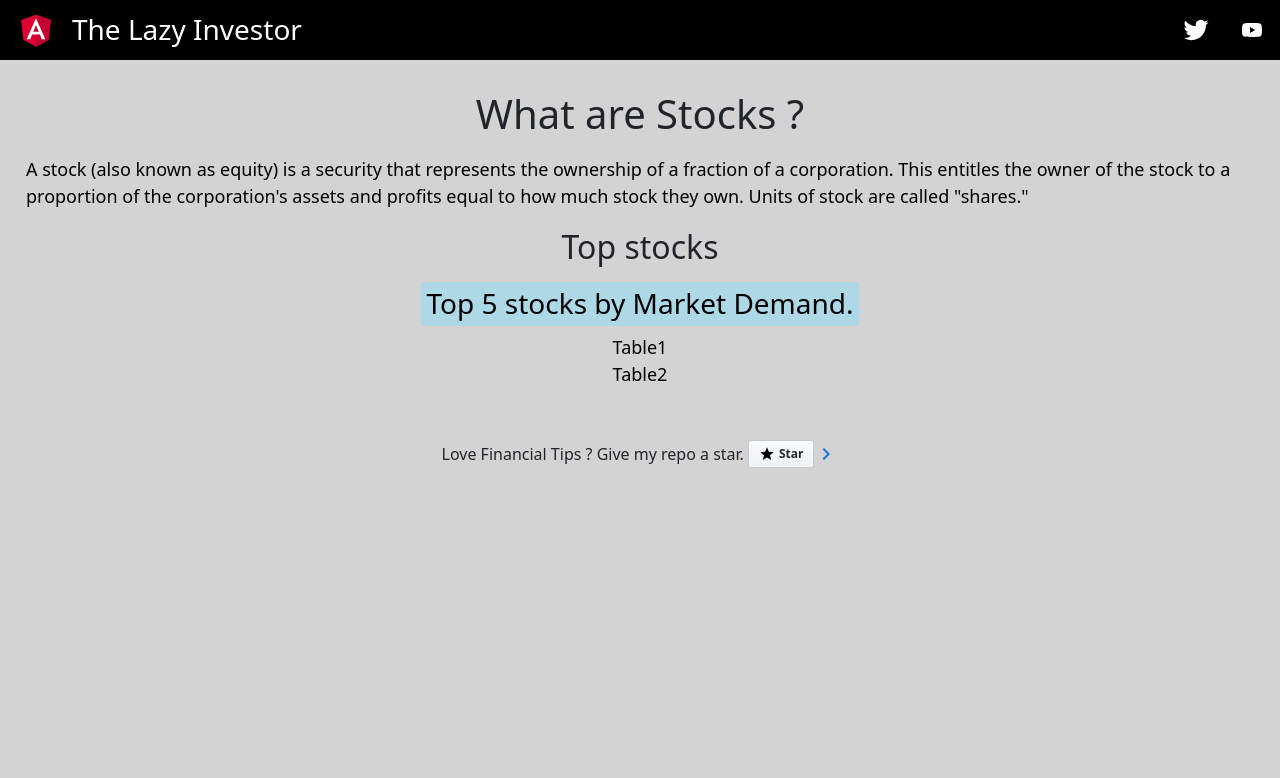
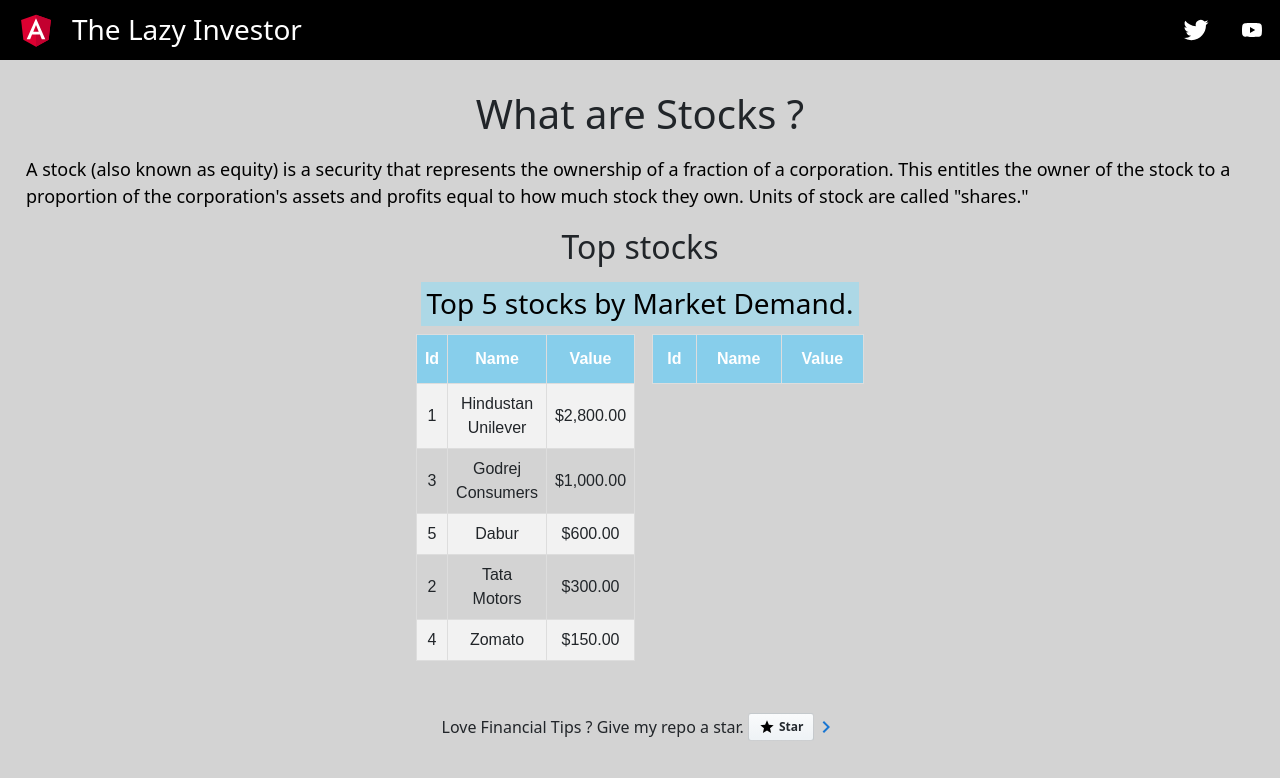
Before and after one commit to MiHawkStackOverFlow/the-lazy-investor-angular-, an Angular app: page /asset-stocks/stocks in a window 1280 px wide. Shown: the top 778 px of the page. Built offline with nearby package versions, Linux system fonts and the light colour scheme.

Commit message:
show two list components

```diff
--- a/src/app/modules/stocks/components/stocks-list/stocks-list.component.ts
+++ b/src/app/modules/stocks/components/stocks-list/stocks-list.component.ts
@@ -1,5 +1,4 @@
-import { Component, OnInit } from '@angular/core';
-import { allStocks } from '../../model/all-stocks';
+import { Component, Input, OnInit } from '@angular/core';
 import { Stock } from '../../model/stock';
 
 @Component({
@@ -8,7 +7,8 @@
   styleUrls: ['./stocks-list.component.scss']
 })
 export class StocksListComponent implements OnInit {
-  allListedStocks: Stock[] = allStocks;
+  @Input('allListedStocks') allListedStocks!: Stock[];
+
   constructor() { }
 
   ngOnInit(): void {
--- a/src/app/modules/stocks/components/stocks/stocks.component.html
+++ b/src/app/modules/stocks/components/stocks/stocks.component.html
@@ -7,10 +7,12 @@
     <h2>Top stocks</h2>
     <h3 style="padding: 5px;" appMyHighlight [backgroundColor]="'lightblue'" [foregroundColor]="'black'" [hoverBackgroundColor]="'lightblue'" [hoverForegroundColor]="'black'">Top 5 stocks by Market Demand.</h3>
   </div>
-  <div class="stock-cards">
-    Table1
-  </div>
-  <div class="stock-cards">
-    Table2
+  <div class="row">
+    <div class="col-md-6">
+      <app-stocks-list [allListedStocks]="allStocks"></app-stocks-list>
+    </div>
+    <div class="col-md-6">
+      <app-stocks-list [allListedStocks]="selectedStocks"></app-stocks-list>
+    </div>
   </div>
 </section>
--- a/src/app/modules/stocks/components/stocks/stocks.component.ts
+++ b/src/app/modules/stocks/components/stocks/stocks.component.ts
@@ -1,4 +1,6 @@
 import { Component, OnInit } from '@angular/core';
+import { allStocks } from '../../model/all-stocks';
+import { Stock } from '../../model/stock';
 
 @Component({
   selector: 'app-stocks',
@@ -6,10 +8,11 @@
   styleUrls: ['./stocks.component.scss']
 })
 export class StocksComponent implements OnInit {
+  allStocks: Stock[] = allStocks;
+  selectedStocks: Stock[] = [];
 
   constructor() { }
 
-  ngOnInit(): void {
-  }
+  ngOnInit(): void {  }
 
 }
```
